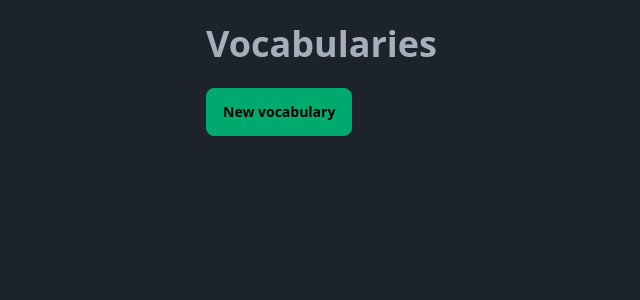
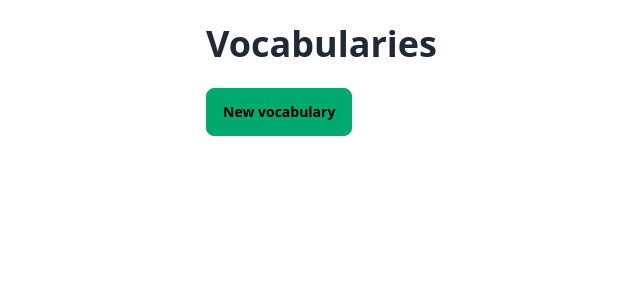
Before and after one commit to KolyaKovt/react-local-vocabulary, a React (Vite) app: page / in a window 1280 px wide. Shown: the top 300 px of the page, without its empty margins (294-934 px from the left). Built offline with nearby package versions, Linux system fonts and the light colour scheme.

Commit message:
background-color - bg-base-100

```diff
--- a/index.html
+++ b/index.html
@@ -1,5 +1,5 @@
 <!doctype html>
-<html lang="en" data-theme="dark">
+<html lang="en">
   <head>
     <meta charset="UTF-8" />
     <link rel="icon" type="image/svg+xml" href="/vocabulary.ico" />
--- a/src/components/Header.tsx
+++ b/src/components/Header.tsx
@@ -10,7 +10,7 @@ export const Header = ({ children, full }: Props) => {
     <header
       className={`sticky ${
         full ? "min-w-[100%]" : "min-w-[280px]"
-      } py-6 top-0 bg-[#1d232a]`}
+      } py-6 top-0 bg-base-100`}
     >
       {children}
     </header>
```
